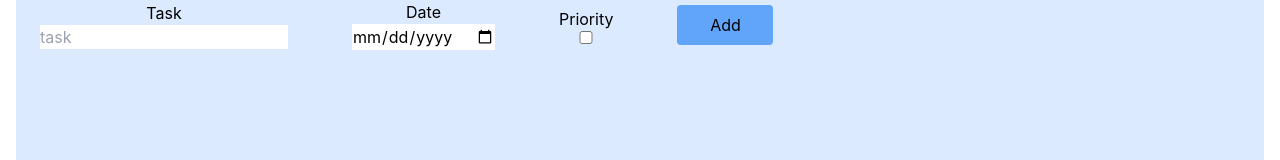
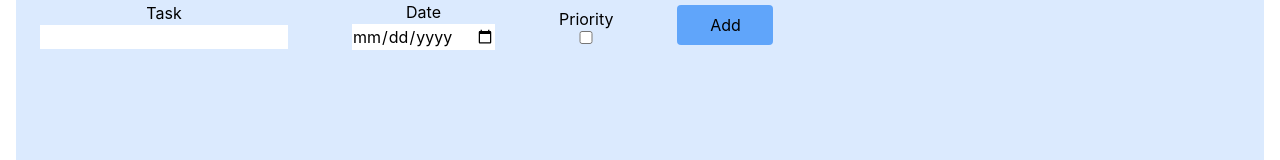
Before and after one commit to IsharaDayasena/task_management, a React (Create React App) app: page / in a window 1280 px wide. Shown: the top 160 px of the page. Built offline with nearby package versions, Linux system fonts and the light colour scheme.

Commit message:
change to dynamic form

```diff
--- a/src/components/AddListForm.jsx
+++ b/src/components/AddListForm.jsx
@@ -1,20 +1,45 @@
 import React from 'react'
 
 const AddListForm = ({tasks,handleAdd,handleOnChange}) => {
+    const formElement = [
+        {
+            label: "Task",
+            name: "title",
+            value:tasks.title,
+            placeholder:"task",
+            type: "text",
+        },
+        {
+            label: "Date",
+            name: "date",
+            value:tasks.date,
+            placeholder:"12/12/2024",
+            type:"date",
+        },
+        {
+            label: "Priority",
+            name: "priority",
+            value:tasks.priority,
+            placeholder:"task",
+            type: "checkbox",
+        },
+    ];
   return (
     <div>
         <div className='flex items-center gap-16'>
 
-          <div className='flex flex-col'>
-            <label>Task</label>
+           {formElement.map((formItem, id) => (<div className='flex flex-col'>
+            <label>{formItem.label}</label>
               <input
-                name="title"
-                type='text'
+                name={formItem.name}
+                type={formItem.type}
                 onChange={(e)=> handleOnChange(e)} //onBlur use klama type krna eka console eke ewelem wdinne na eken ayn unama wdinw
-                value={tasks.title}
-                placeholder='task'/>
-            </div>
-            <div className='flex flex-col'>
+                value={formItem.value}
+                placeholder={tasks.placeholder}/>
+            </div>))}
+
+
+            {/* <div className='flex flex-col'>
             <label>Date</label>
               <input
                 name="date"
@@ -31,7 +56,7 @@ const AddListForm = ({tasks,handleAdd,handleOnChange}) => {
                     onChange={(e)=> handleOnChange(e)} //onBlur use klama type krna eka console eke ewelem wdinne na eken ayn unama wdinw
                     checked={tasks.priority}
                 />
-            </div>
+            </div> */}
             <button className='bg-blue-400 px-4 py-2 min-w-[6rem] rounded'
               onClick={()=> handleAdd()}
             >Add</button>
--- a/src/components/Todolist.jsx
+++ b/src/components/Todolist.jsx
@@ -3,7 +3,7 @@ import React from 'react'
 const Todolist = ({taskList,handleDelete,handleEdit,handleState}) => {
   return (
     <div className="mt-4 flex flex-col gap-2">
-          {taskList.map((task, idx) => (
+          {taskList?.map((task, idx) => (
             <div key={idx} className='w-full flex items-center gap-2  py-4 px-3 bg-sky-300 rounded'>
               <div className='text-xl w-[300px]'>{task.title}</div>
               <div className='text-base w-[150px]'>{task.date}</div>
```
Lines whose indentation alone changed are shown as unchanged.
